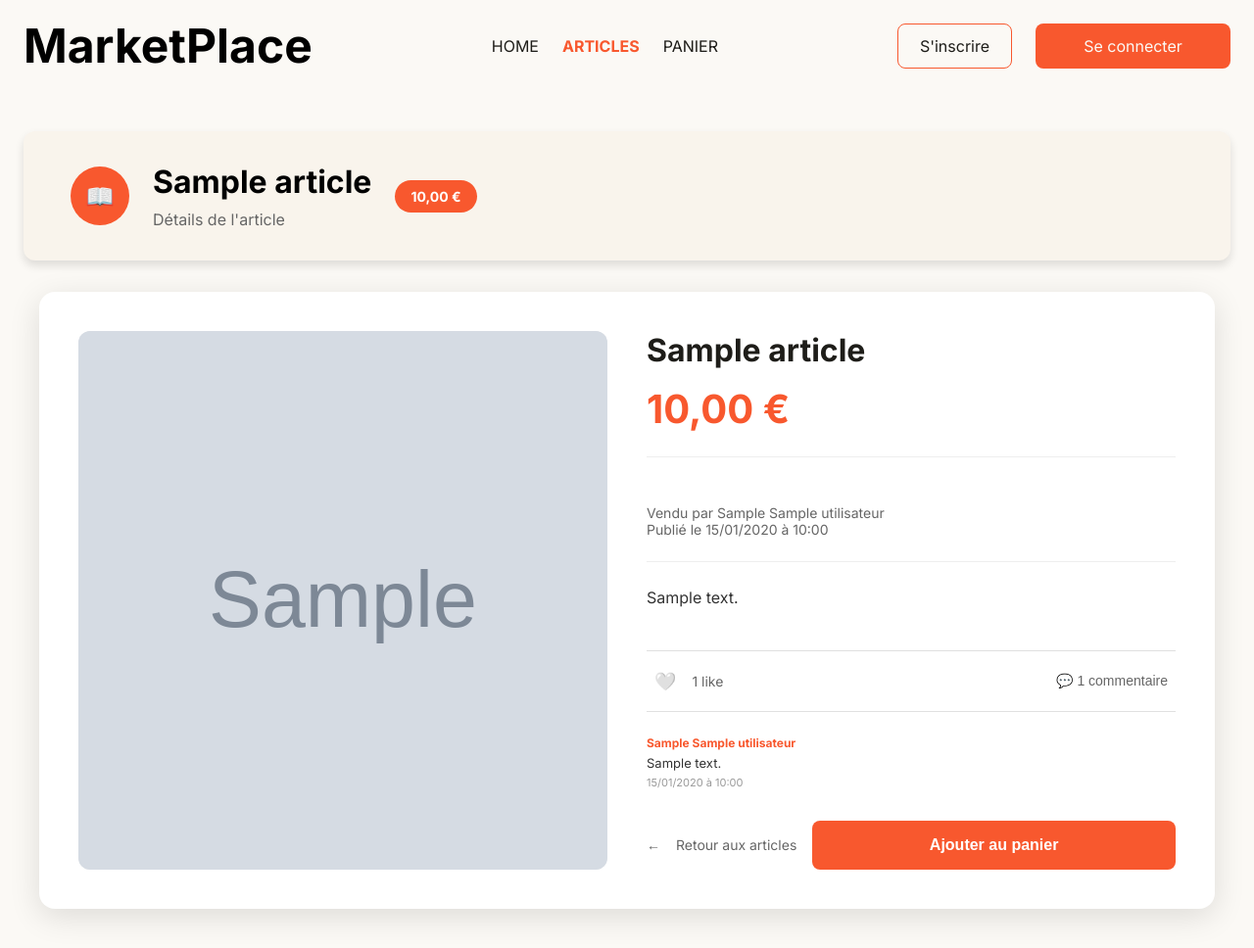
After one commit to CalvoTom/MarketPlace, a PHP site: page /articleDetail.php?id=1 in a window 1280 px wide. The commit adds this page. Shown: the whole page at 98% size. Run offline with PHP 8.4, Linux system fonts and the light colour scheme; tables that the repository leaves empty or names only in its code hold one stand-in row (values such as "Sample post"); grey boxes marked "Sample" are stand-in pictures.

Commit message:
add detail page for article

```diff
--- /dev/null
+++ b/articleDetail.php
@@ -0,0 +1,245 @@
+<?php
+session_start();
+require_once 'includes/db.php';
+
+if (!isset($_GET['id'])) {
+    header("Location: articles.php");
+    exit;
+}
+
+$id = intval($_GET['id']);
+$stmt = $conn->prepare("SELECT a.*, a.nom AS article_nom, u.nom AS user_nom, u.prenom
+                        FROM articles a
+                        LEFT JOIN utilisateurs u ON a.auteur_id = u.id
+                        WHERE a.id = ?");
+$stmt->execute([$id]);
+$article = $stmt->fetch();
+
+if (!$article) {
+    header("Location: articles.php");
+    exit;
+}
+
+// Récupérer le nombre de likes
+$likes_stmt = $conn->prepare("SELECT COUNT(*) as likes_count FROM likes WHERE article_id = ?");
+$likes_stmt->execute([$id]);
+$likes = $likes_stmt->fetch();
+$likes_count = $likes ? $likes['likes_count'] : 0;
+
+// Vérifier si l'utilisateur connecté a liké
+$user_liked = false;
+if (isset($_SESSION['user_id'])) {
+    $check_like = $conn->prepare("SELECT id FROM likes WHERE utilisateur_id = ? AND article_id = ?");
+    $check_like->execute([$_SESSION['user_id'], $id]);
+    $user_liked = $check_like->fetch() ? true : false;
+}
+
+// Traitement des actions
+if ($_SERVER['REQUEST_METHOD'] === 'POST') {
+    if (!isset($_SESSION['user_id'])) {
+        header('Location: login.php');
+        exit();
+    }
+
+    $user_id = $_SESSION['user_id'];
+
+    if (isset($_POST['action']) && $_POST['action'] === 'toggle_like') {
+        $check_like = $conn->prepare("SELECT id FROM likes WHERE utilisateur_id = ? AND article_id = ?");
+        $check_like->execute([$user_id, $id]);
+
+        if ($check_like->fetch()) {
+            $delete_like = $conn->prepare("DELETE FROM likes WHERE utilisateur_id = ? AND article_id = ?");
+            $delete_like->execute([$user_id, $id]);
+            $user_liked = false;
+            $likes_count--;
+        } else {
+            $add_like = $conn->prepare("INSERT INTO likes (utilisateur_id, article_id) VALUES (?, ?)");
+            $add_like->execute([$user_id, $id]);
+            $user_liked = true;
+            $likes_count++;
+        }
+    }
+
+    if (isset($_POST['action']) && $_POST['action'] === 'add_comment') {
+        $contenu = trim($_POST['contenu']);
+        if (!empty($contenu)) {
+            $add_comment = $conn->prepare("INSERT INTO commentaires (utilisateur_id, article_id, contenu) VALUES (?, ?, ?)");
+            $add_comment->execute([$user_id, $id, $contenu]);
+        }
+    }
+
+    header('Location: ' . $_SERVER['PHP_SELF'] . '?id=' . $id);
+    exit();
+}
+
+// Récupérer les commentaires
+$comments_stmt = $conn->prepare("SELECT c.contenu, c.date_commentaire, u.prenom, u.nom
+                                 FROM commentaires c
+                                 JOIN utilisateurs u ON c.utilisateur_id = u.id
+                                 WHERE c.article_id = ?
+                                 ORDER BY c.date_commentaire DESC");
+$comments_stmt->execute([$id]);
+$comments = $comments_stmt->fetchAll(PDO::FETCH_ASSOC);
+$comments_count = count($comments);
+?>
+
+<!DOCTYPE html>
+<html lang="fr">
+<head>
+    <meta charset="UTF-8">
+    <meta name="viewport" content="width=device-width, initial-scale=1.0">
+    <title>MarketPlace - <?= htmlspecialchars($article['article_nom']) ?></title>
+    <link href="https://fonts.googleapis.com/css2?family=Inter:wght@400;700&display=swap" rel="stylesheet">
+    <link rel="stylesheet" href="assets/css/style.css">
+</head>
+<body>
+    <div class="container">
+        <nav class="navbar">
+            <a href="index.php" class="logo">MarketPlace</a>
+            <div class="nav-links">
+                <a href="index.php" class="nav-link">HOME</a>
+                <a href="articles.php" class="nav-link active">ARTICLES</a>
+                <a href="#" class="nav-link">PANIER</a>
+                <?php if (isset($_SESSION['user_id'])): ?>
+                    <a href="profile.php" class="nav-link">PROFILE</a>
+                <?php endif; ?>
+            </div>
+            <div class="nav-buttons">
+                <?php if (isset($_SESSION['user_id'])): ?>
+                    <a href="profile.php" class="btn-secondary">Mon Profil</a>
+                    <a href="vente.php" class="btn-primary">Vends tes articles !</a>
+                <?php else: ?>
+                    <a href="register.php" class="btn-secondary">S'inscrire</a>
+                    <a href="login.php" class="btn-primary">Se connecter</a>
+                <?php endif; ?>
+            </div>
+        </nav>
+
+        <section class="articles-section">
+            <div class="articles-header">
+                <div class="header-content">
+                    <div class="articles-icon">📖</div>
+                    <div>
+                        <h1 class="articles-title"><?= htmlspecialchars($article['article_nom']) ?></h1>
+                        <p class="articles-subtitle">Détails de l'article</p>
+                    </div>
+                </div>
+                <div class="articles-count">
+                    <?= number_format($article['prix'], 2, ',', ' ') ?> €
+                </div>
+            </div>
+
+            <div class="detail-container">
+                <div class="detail-image-container">
+                    <?php if (!empty($article['image_url'])): ?>
+                        <img src="<?= htmlspecialchars($article['image_url']) ?>"
+                             alt="<?= htmlspecialchars($article['article_nom']) ?>"
+                             class="detail-image"
+                             onerror="this.style.display='none'; this.nextElementSibling.style.display='flex';">
+                        <div class="detail-image" style="display: none; background: linear-gradient(135deg, #F8582E, #e04a26); color: white; font-size: 18px; align-items: center; justify-content: center;">
+                            📷 Image non disponible
+                        </div>
+                    <?php else: ?>
+                        <div class="detail-image" style="background: linear-gradient(135deg, #F8582E, #e04a26); display: flex; align-items: center; justify-content: center; color: white; font-size: 18px;">
+                            📷 Aucune image
+                        </div>
+                    <?php endif; ?>
+                </div>
+                <div class="detail-content">
+                    <div class="detail-header">
+                        <h1 class="detail-title"><?= htmlspecialchars($article['article_nom']) ?></h1>
+                        <div class="detail-price"><?= number_format($article['prix'], 2, ',', ' ') ?> €</div>
+                    </div>
+
+                    <div class="detail-meta">
+                        Vendu par <?= htmlspecialchars($article['prenom'] . ' ' . $article['user_nom']) ?><br>
+                        Publié le <?= date('d/m/Y à H:i', strtotime($article['date_publication'])) ?>
+                    </div>
+
+                    <div class="detail-description">
+                        <?= nl2br(htmlspecialchars($article['description'])) ?>
+                    </div>
+
+                    <div class="product-interactions">
+                        <div class="interactions-bar">
+                            <div class="like-section">
+                                <?php if (isset($_SESSION['user_id'])): ?>
+                                    <form method="post" style="display: inline;">
+                                        <input type="hidden" name="action" value="toggle_like">
+                                        <button type="submit" class="like-btn <?= $user_liked ? 'liked' : '' ?>">
+                                            <?= $user_liked ? '❤️' : '🤍' ?>
+                                        </button>
+                                    </form>
+                                <?php else: ?>
+                                    <span class="like-btn">🤍</span>
+                                <?php endif; ?>
+                                <span class="like-count"><?= $likes_count ?> like<?= $likes_count > 1 ? 's' : '' ?></span>
+                            </div>
+                            <button class="comments-toggle" onclick="toggleComments()">
+                                💬 <?= $comments_count ?> commentaire<?= $comments_count > 1 ? 's' : '' ?>
+                            </button>
+                        </div>
+
+                        <div class="comments-section show" id="comments-section">
+                            <?php if (isset($_SESSION['user_id'])): ?>
+                                <form method="post" class="comment-form">
+                                    <input type="hidden" name="action" value="add_comment">
+                                    <textarea name="contenu" class="comment-input" placeholder="Écrivez votre commentaire..." required></textarea>
+                                    <button type="submit" class="comment-submit">Commenter</button>
+                                </form>
+                            <?php endif; ?>
+
+                            <div class="comments-list">
+                                <?php if (empty($comments)): ?>
+                                    <p style="font-size: 12px; color: #999; text-align: center; padding: 16px;">
+                                        Aucun commentaire pour le moment
+                                    </p>
+                                <?php else: ?>
+                                    <?php foreach ($comments as $comment): ?>
+                                        <div class="comment-item">
+                                            <div class="comment-author">
+                                                <?= htmlspecialchars($comment['prenom'] . ' ' . $comment['nom']) ?>
+                                            </div>
+                                            <div class="comment-content">
+                                                <?= nl2br(htmlspecialchars($comment['contenu'])) ?>
+                                            </div>
+                                            <div class="comment-date">
+                                                <?= date('d/m/Y à H:i', strtotime($comment['date_commentaire'])) ?>
+                                            </div>
+                                        </div>
+                                    <?php endforeach; ?>
+                                <?php endif; ?>
+                            </div>
+                        </div>
+                    </div>
+
+                    <div class="detail-actions">
+                        <a href="javascript:history.back()" class="back-link">Retour aux articles</a>
+                        <button class="btn-cart">Ajouter au panier</button>
+                    </div>
+                </div>
+            </div>
+        </section>
+    </div>
+
+    <script>
+        function toggleComments() {
+            const commentsSection = document.getElementById('comments-section');
+            commentsSection.classList.toggle('show');
+        }
+
+        document.addEventListener('DOMContentLoaded', function() {
+            const detailImage = document.querySelector('.detail-image-container img');
+            if (detailImage) {
+                detailImage.addEventListener('error', function () {
+                    this.style.display = 'none';
+                    const placeholder = this.nextElementSibling;
+                    if (placeholder) {
+                        placeholder.style.display = 'flex';
+                    }
+                });
+            }
+        });
+    </script>
+</body>
+</html>
--- a/articles.php
+++ b/articles.php
@@ -144,6 +144,7 @@ if (isset($_SESSION['user_id'])) {
                 <div class="articles-grid">
                     <?php foreach ($articles as $article): ?>
                         <div class="article-card">
+                            <a href="articleDetail.php?id=<?= $article['id'] ?>" style="text-decoration: none; color: inherit;">
                                 <?php if (!empty($article['image_url'])): ?>
                                     <img src="<?= htmlspecialchars($article['image_url']) ?>"
                                          alt="<?= htmlspecialchars($article['nom']) ?>"
@@ -175,8 +176,10 @@ if (isset($_SESSION['user_id'])) {
                                             <?= date('d/m/Y', strtotime($article['date_publication'])) ?>
                                         </span>
                                     </div>
+                                </div>
+                            </a>
 
-                                <!-- Interactions Section -->
+                            <!-- Interactions Section reste inchangée -->
                             <div class="article-interactions">
                                 <div class="interactions-bar">
                                     <div class="like-section">
@@ -246,7 +249,6 @@ if (isset($_SESSION['user_id'])) {
                                 </div>
                             </div>
                         </div>
-                        </div>
                     <?php endforeach; ?>
                 </div>
             <?php endif; ?>
--- a/assets/css/style.css
+++ b/assets/css/style.css
@@ -1529,6 +1529,16 @@ body {
     max-width: 440px;
     margin: 0 auto;
   }
+
+  .detail-container {
+    flex-direction: column;
+    max-width: 800px;
+  }
+
+  .detail-image-container {
+    max-width: 100%;
+    height: 400px;
+  }
 }
 
 @media (max-width: 768px) {
@@ -1663,6 +1673,10 @@ body {
     font-size: 36px;
     line-height: 44px;
   }
+
+  .detail-container {
+    padding: 16px;
+  }
 }
 
 @media (max-width: 480px) {
@@ -1675,3 +1689,101 @@ body {
     max-width: 100%;
   }
 }
+
+/* Ajout des styles pour la page de détail d'article */
+.detail-container {
+  display: flex;
+  gap: 40px;
+  max-width: 1200px;
+  margin: 0 auto 40px auto;
+  padding: 40px;
+  background: #fff;
+  border-radius: 16px;
+  box-shadow: 0 8px 32px rgba(0, 0, 0, 0.12);
+}
+
+.detail-image-container {
+  flex: 1;
+  max-width: 50%;
+}
+
+.detail-image {
+  width: 100%;
+  height: 100%;
+  object-fit: cover;
+  border-radius: 12px;
+  background: #efefef;
+}
+
+.detail-content {
+  flex: 1;
+  display: flex;
+  flex-direction: column;
+  gap: 24px;
+}
+
+.detail-header {
+  border-bottom: 1px solid #eee;
+  padding-bottom: 24px;
+}
+
+.detail-title {
+  font-size: 32px;
+  color: #1e1d19;
+  margin-bottom: 16px;
+}
+
+.detail-price {
+  font-size: 40px;
+  color: #f8582e;
+  font-weight: bold;
+}
+
+.detail-meta {
+  color: #666;
+  font-size: 14px;
+  padding: 24px 0;
+  border-bottom: 1px solid #eee;
+}
+
+.detail-description {
+  font-size: 16px;
+  line-height: 1.6;
+  color: #333;
+}
+
+.detail-actions {
+  display: flex;
+  gap: 16px;
+  margin-top: auto;
+}
+
+.btn-cart {
+  flex: 1;
+  height: 50px;
+  background: #f8582e;
+  color: white;
+  border: none;
+  border-radius: 8px;
+  font-size: 16px;
+  font-weight: 600;
+  cursor: pointer;
+  transition: background 0.3s;
+}
+
+.btn-cart:hover {
+  background: #e04a26;
+}
+
+.back-link {
+  display: inline-flex;
+  align-items: center;
+  gap: 8px;
+  color: #666;
+  text-decoration: none;
+  font-size: 14px;
+}
+
+.back-link:hover {
+  color: #f8582e;
+}
--- a/index.php
+++ b/index.php
@@ -126,6 +126,7 @@ if (isset($_SESSION['user_id'])) {
                 <?php if (count($articles) > 0): ?>
                     <?php foreach ($articles as $article): ?>
                         <div class="product-card">
+                            <a href="articleDetail.php?id=<?= $article['id'] ?>" style="text-decoration: none; color: inherit;">
                                 <?php if (!empty($article['image_url'])): ?>
                                     <img src="<?= htmlspecialchars($article['image_url']) ?>" alt="<?= htmlspecialchars($article['nom']) ?>" class="product-image">
                                 <?php else: ?>
@@ -146,8 +147,9 @@ if (isset($_SESSION['user_id'])) {
                                         </span>
                                     </div>
                                 </div>
+                            </a>
 
-                            <!-- Interactions Section -->
+                            <!-- Interactions Section reste inchangée -->
                             <div class="product-interactions">
                                 <div class="interactions-bar">
                                     <div class="like-section">
```
Lines whose indentation alone changed are shown as unchanged.
